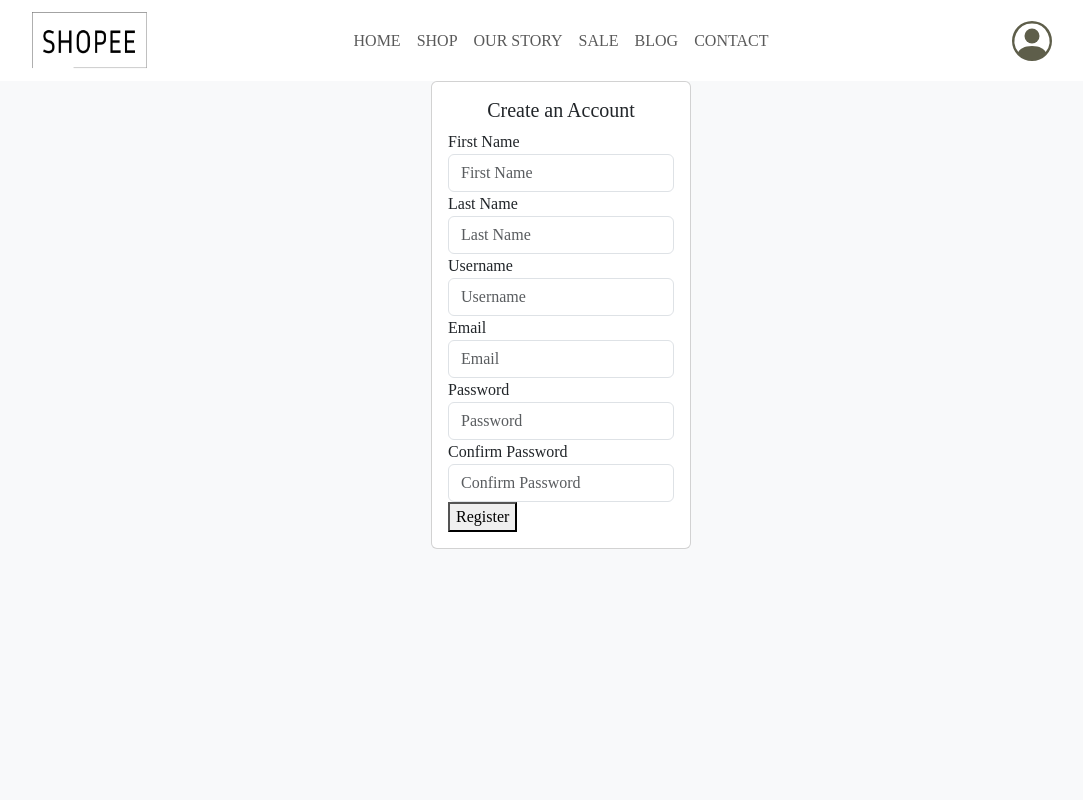
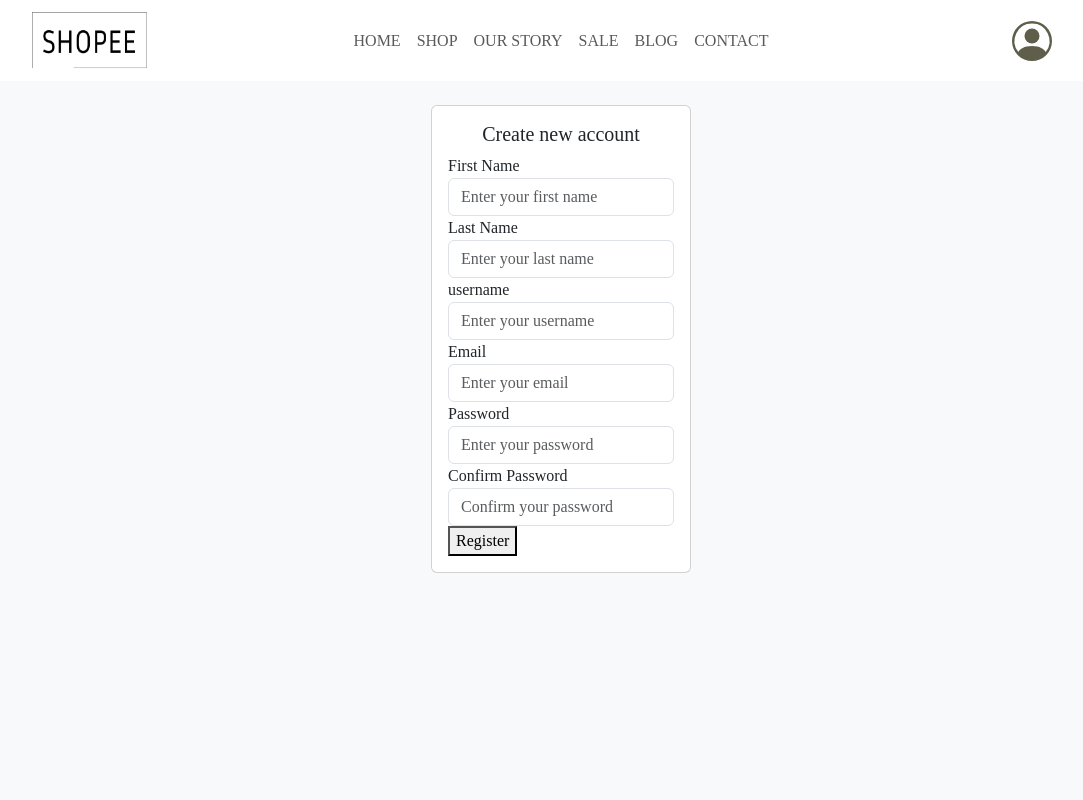
Before and after one commit to rithchanvirakboth/SHOPEE-ecommerce, a React (Create React App) app in the folder clients/: page /register in a window 1280 px wide. Shown: the top 800 px of the page, without its empty margins (79-1162 px from the left). Built offline with nearby package versions, Linux system fonts and the light colour scheme; a web font is replaced by a local one.

Commit message:
[frontend](register): apply api to register page on client server

```diff
--- a/clients/src/Features/Register/Registerpage.js
+++ b/clients/src/Features/Register/Registerpage.js
@@ -1,55 +1,248 @@
-import React from 'react'
-import Cardbox from '../../components/Cardbox/Cardbox'
+import React, { useState } from "react";
+import Cardbox from "../../components/Cardbox/Cardbox";
+import {
+  isEmpty,
+  isLength,
+  isMatch,
+} from "../../middleware/validation/Validation";
+import {
+  ErrorMessage,
+  SuccessMessage,
+} from "../../components/Notification/Notification";
+import axios from "axios";
 
-const registerData = {
-  title: 'Create an Account',
-  formData: [
-    {
-      label: 'First Name',
-      item: <input type="text" className="form-control" placeholder="First Name" />
-    },
-    {
-      label: 'Last Name',
-      item: <input type="text" className="form-control" placeholder="Last Name" />
-    },
-    {
-      label: 'Username',
-      item: <input type="text" className="form-control" placeholder="Username" />
-    },
-    {
-      label: 'Email',
-      item: <input type="email" className="form-control" placeholder="Email" />
-    },
-    {
-      label: 'Password',
-      item: <input type="password" className="form-control" placeholder="Password" />
-    },
-    {
-      label: 'Confirm Password',
-      item: <input type="password" className="form-control" placeholder="Confirm Password" />
-    },
-    {
-      btnType: true,
-      btn: <button type="submit" className="btn-submit">Register</button>
-    }
-  ]
-}
-
+const initialState = {
+  lastName: "",
+  firstName: "",
+  userName: "",
+  email: "",
+  password: "",
+  confirmPassword: "",
+  errorMsg: "",
+  successMsg: "",
+};
 
 function Registerpage() {
+  const [user, setUser] = useState(initialState);
 
+  const {
+    lastName,
+    firstName,
+    userName,
+    email,
+    password,
+    confirmPassword,
+    errorMsg,
+    successMsg,
+  } = user;
+
+  const handleSubmit = async(e) => {
+    e.preventDefault();
+    try {
+      if (
+        isEmpty(firstName) ||
+        isEmpty(lastName) ||
+        isEmpty(userName) ||
+        isEmpty(email) ||
+        isEmpty(password) ||
+        isEmpty(confirmPassword)
+      ) {
+        setUser({
+          ...user,
+          errorMsg: "All fields are required",
+          successMsg: "",
+        });
+      }
+      if (isLength(password)) {
+        setUser({
+          ...user,
+          errorMsg: "Password must be at least 6 characters",
+          successMsg: "",
+        });
+      }
+      if (!isMatch(password, confirmPassword)) {
+        setUser({
+          ...user,
+          errorMsg: "Password did not match",
+          successMsg: "",
+        });
+      }
+      const emailChecker = new RegExp(
+        // eslint-disable-next-line no-useless-escape
+        "^[a-zA-Z0-9.!#$%&'*+/=?^_`{|}~-]+@[a-zA-Z0-9-]+(?:\.[a-zA-Z0-9-]+)*$"
+      );
+      if (!emailChecker.test(email)) {
+        setUser({
+          ...user,
+          errorMsg: "Invalid email address",
+          successMsg: "",
+        });
+      }
+
+      const res = await axios.post('/user/register', {
+        firstName,
+        lastName,
+        userName,
+        email,
+        password,
+        confirmPassword
+      });
+      if(userName === res.data.userName) {
+        setUser({
+          ...user,
+          errorMsg: "Username already exists",
+          successMsg: "",
+        });
+      }
+
+      if(email === res.data.email) {
+        setUser({
+          ...user,
+          errorMsg: "Email already exists",
+          successMsg: "",
+        });
+      }
+
+      setUser({
+        ...user,
+        errorMsg: "",
+        successMsg: res.data.msg,
+      });
+    } catch (error) {
+      error.response.data.msg &&
+        setUser({
+          ...user,
+          errorMsg: error.response.data.msg,
+          successMsg: "",
+        });
+    }
+  };
 
   return (
     <div className="container d-flex justify-content-center">
       <div className="row">
         <div className="col-12 col-md-12 col-lg-12">
-          <form>
-            <Cardbox children={registerData} />
+          <div className="mt-4">
+            {errorMsg && ErrorMessage(errorMsg)}
+            {successMsg && SuccessMessage(successMsg)}
+          </div>
+          <form onSubmit={handleSubmit}>
+            <Cardbox
+              children={{
+                title: "Create new account",
+                formData: [
+                  {
+                    label: "First Name",
+                    item: (
+                      <input
+                        type="text"
+                        className="form-control"
+                        placeholder="Enter your first name"
+                        value={firstName}
+                        id="firstName"
+                        name="firstName"
+                        onChange={(e) =>
+                          setUser({ ...user, firstName: e.target.value })
+                        }
+                      />
+                    ),
+                  },
+                  {
+                    label: "Last Name",
+                    item: (
+                      <input
+                        type="text"
+                        className="form-control"
+                        name="lastName"
+                        id="lastName"
+                        placeholder="Enter your last name"
+                        value={lastName}
+                        onChange={(e) =>
+                          setUser({ ...user, lastName: e.target.value })
+                        }
+                      />
+                    ),
+                  },
+                  {
+                    label: "username",
+                    item: (
+                      <input
+                        type="text"
+                        name="userName"
+                        id="userName"
+                        className="form-control"
+                        placeholder="Enter your username"
+                        value={userName}
+                        onChange={(e) =>
+                          setUser({ ...user, userName: e.target.value })
+                        }
+                      />
+                    ),
+                  },
+                  {
+                    label: "Email",
+                    item: (
+                      <input
+                        type="text"
+                        name="email"
+                        id="email"
+                        className="form-control"
+                        placeholder="Enter your email"
+                        value={email}
+                        onChange={(e) =>
+                          setUser({ ...user, email: e.target.value })
+                        }
+                      />
+                    ),
+                  },
+                  {
+                    label: "Password",
+                    item: (
+                      <input
+                        type="password"
+                        name="password"
+                        id="password"
+                        className="form-control"
+                        placeholder="Enter your password"
+                        value={password}
+                        onChange={(e) =>
+                          setUser({ ...user, password: e.target.value })
+                        }
+                      />
+                    ),
+                  },
+                  {
+                    label: "Confirm Password",
+                    item: (
+                      <input
+                        type="password"
+                        name="confirmPassword"
+                        id="confirmPassword"
+                        className="form-control"
+                        placeholder="Confirm your password"
+                        value={confirmPassword}
+                        onChange={(e) =>
+                          setUser({ ...user, confirmPassword: e.target.value })
+                        }
+                      />
+                    ),
+                  },
+                  {
+                    btnType: true,
+                    btn: (
+                      <button type="submit" className="btn-submit">
+                        Register
+                      </button>
+                    ),
+                  },
+                ],
+              }}
+            />
           </form>
         </div>
       </div>
     </div>
-  )
+  );
 }
 
-export default Registerpage
+export default Registerpage;
--- /dev/null
+++ b/clients/src/middleware/validation/Validation.js
@@ -0,0 +1,20 @@
+export const isEmpty = (value) => {
+  if (!value) {
+    return true;
+  }
+  return false;
+}
+
+export const isLength = (password) => {
+  if (password.length < 6) {
+    return true;
+  }
+  return false
+}
+
+export const isMatch = (password, confirmPassword) => {
+  if (password === confirmPassword) {
+    return true;
+  }
+  return false;
+}
```
